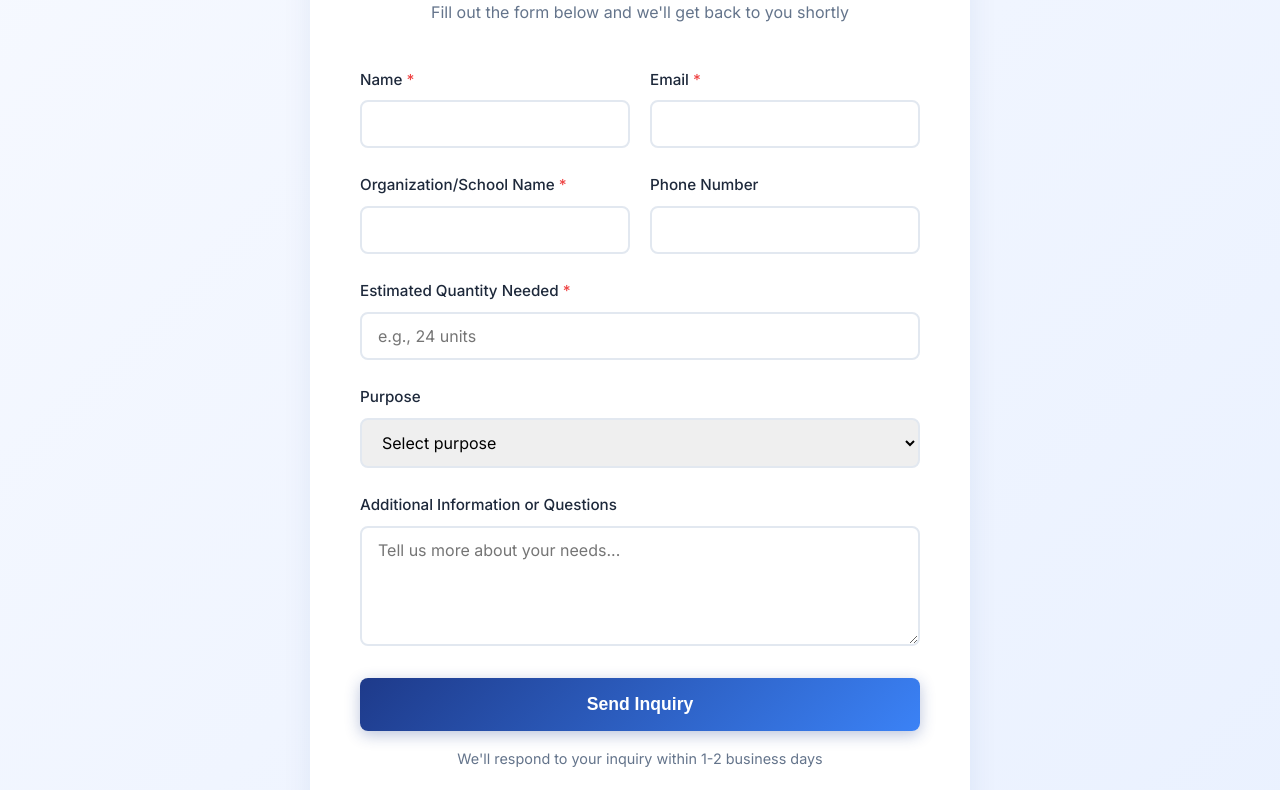
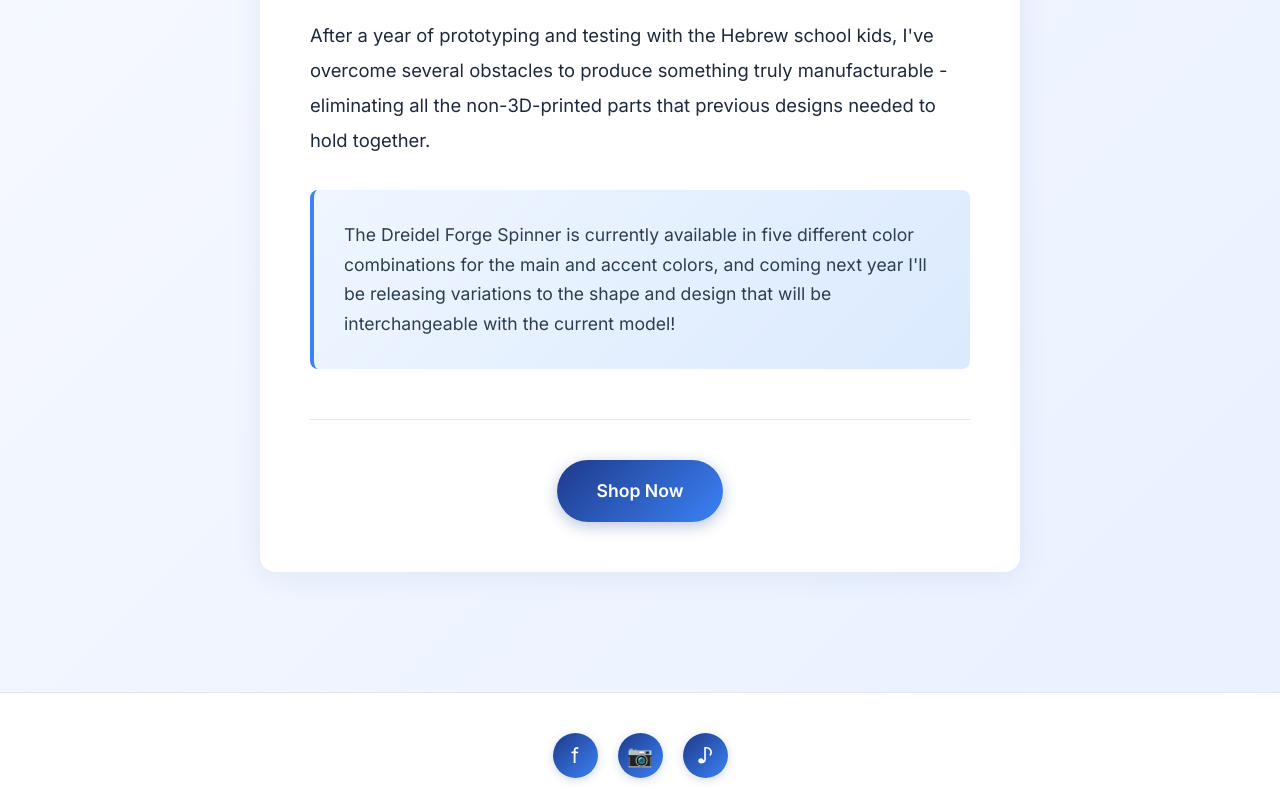
Before and after one commit to tarnis/dreidelforgedocs, a plain HTML site: page story.html in a window 1280 px wide. Shown: the part 480-1270 px from the top of the page. Drawn offline with Linux system fonts and the light colour scheme.

Commit message:
Update story page title and content structure

```diff
--- a/story.html
+++ b/story.html
@@ -3,7 +3,7 @@
 <head>
     <meta charset="UTF-8">
     <meta name="viewport" content="width=device-width, initial-scale=1.0">
-    <title>Wholesale Pricing - Dreidel Forge</title>
+    <title>The Story - Dreidel Forge</title>
     <style>
         @import url('https://fonts.googleapis.com/css2?family=Inter:wght@300;400;500;600;700&display=swap');
 
@@ -119,14 +119,14 @@
         }
 
         .container {
-            max-width: 700px;
+            max-width: 800px;
             margin: 0 auto;
             padding: 120px 20px 60px;
         }
 
         .page-header {
             text-align: center;
-            margin-bottom: 50px;
+            margin-bottom: 60px;
         }
 
         .page-title {
@@ -136,21 +136,25 @@
             -webkit-background-clip: text;
             -webkit-text-fill-color: transparent;
             background-clip: text;
-            margin-bottom: 24px;
+            margin-bottom: 16px;
             letter-spacing: -0.02em;
         }
 
-        .intro-text {
+        .page-subtitle {
+            color: #64748b;
+            font-size: 1.2em;
+            font-weight: 400;
+        }
+
+        .story-content {
             background: white;
-            padding: 40px;
             border-radius: 16px;
+            padding: 50px;
             box-shadow: 0 4px 30px rgba(30, 58, 138, 0.08);
-            margin-bottom: 40px;
-            text-align: center;
             position: relative;
         }
 
-        .intro-text::before {
+        .story-content::before {
             content: '';
             position: absolute;
             top: 0;
@@ -162,109 +166,49 @@
             border-radius: 2px;
         }
 
-        .intro-text p {
+        .story-text {
             font-size: 1.15em;
             color: #1e293b;
-            line-height: 1.8;
-        }
-
-        .intro-text strong {
-            color: #1e3a8a;
-        }
-
-        .form-container {
-            background: white;
-            padding: 50px;
-            border-radius: 16px;
-            box-shadow: 0 4px 30px rgba(30, 58, 138, 0.08);
-        }
-
-        .form-header {
-            text-align: center;
-            margin-bottom: 40px;
-        }
-
-        .form-header h2 {
-            font-size: 1.8em;
-            font-weight: 500;
-            color: #1e3a8a;
-            margin-bottom: 8px;
-        }
-
-        .form-header p {
-            color: #64748b;
-        }
-
-        .form-group {
+            line-height: 1.9;
             margin-bottom: 24px;
         }
 
-        .form-group label {
-            display: block;
-            font-weight: 500;
-            color: #1e293b;
-            margin-bottom: 8px;
-            font-size: 0.95em;
+        .story-text:last-child {
+            margin-bottom: 0;
         }
 
-        .form-group label .required {
-            color: #ef4444;
+        .highlight {
+            background: linear-gradient(135deg, #eff6ff 0%, #dbeafe 100%);
+            padding: 30px;
+            border-left: 4px solid #3b82f6;
+            border-radius: 8px;
+            margin: 32px 0;
+            font-size: 1.1em;
         }
 
-        .form-group input,
-        .form-group textarea,
-        .form-group select {
-            width: 100%;
-            padding: 12px 16px;
-            border: 2px solid #e2e8f0;
-            border-radius: 8px;
-            font-family: 'Inter', sans-serif;
-            font-size: 1em;
-            transition: border-color 0.3s ease;
+        .cta-section {
+            text-align: center;
+            margin-top: 50px;
+            padding-top: 40px;
+            border-top: 1px solid #e2e8f0;
         }
 
-        .form-group input:focus,
-        .form-group textarea:focus,
-        .form-group select:focus {
-            outline: none;
-            border-color: #3b82f6;
-        }
-
-        .form-group textarea {
-            min-height: 120px;
-            resize: vertical;
-        }
-
-        .form-row {
-            display: grid;
-            grid-template-columns: 1fr 1fr;
-            gap: 20px;
-        }
-
-        .submit-button {
-            width: 100%;
-            padding: 16px;
+        .cta-button {
+            display: inline-block;
+            padding: 16px 40px;
             background: linear-gradient(135deg, #1e3a8a, #3b82f6);
             color: white;
-            border: none;
-            border-radius: 8px;
+            text-decoration: none;
             font-weight: 600;
             font-size: 1.1em;
-            cursor: pointer;
+            border-radius: 50px;
             transition: all 0.3s ease;
             box-shadow: 0 4px 15px rgba(30, 58, 138, 0.3);
         }
 
-        .submit-button:hover {
+        .cta-button:hover {
             transform: translateY(-2px);
             box-shadow: 0 6px 20px rgba(30, 58, 138, 0.4);
-        }
-
-        .form-note {
-            text-align: center;
-            color: #64748b;
-            font-size: 0.9em;
-            margin-top: 16px;
         }
 
         /* Footer */
@@ -379,17 +323,17 @@
                 font-size: 2.2em;
             }
 
-            .intro-text {
+            .story-content {
                 padding: 30px 25px;
             }
 
-            .form-container {
-                padding: 30px 25px;
+            .story-text {
+                font-size: 1.05em;
             }
 
-            .form-row {
-                grid-template-columns: 1fr;
-                gap: 24px;
+            .highlight {
+                padding: 20px;
+                font-size: 1.05em;
             }
         }
     </style>
@@ -407,85 +351,35 @@
                 <span></span>
             </div>
             <ul class="nav-menu" id="navMenu">
-                <li><a href="story.html">The Story</a></li>
+                <li><a href="story.html" class="active">The Story</a></li>
                 <li><a href="purchase.html">Purchase</a></li>
-                <li><a href="wholesale.html" class="active">Wholesale Pricing</a></li>
+                <li><a href="wholesale.html">Wholesale Pricing</a></li>
                 <li><a href="build-directions.html">Build Directions</a></li>
             </ul>
         </div>
     </nav>
 
     <div class="container">
-        <div class="intro-text">
-            <p>
-                We offer <strong>special wholesale pricing</strong> for bulk orders of 12 or more dreidels. Perfect for retail stores, synagogues, Hebrew schools, Chanukkah events, and fundraisers. Contact us below to discuss pricing and availability for your specific needs.
+        <div class="story-content">
+            <p class="story-text">
+                During Chanukkah growing up, I always thought it would be cool if dreidels were more substantial than those little plastic ones we got during Hebrew school. Over the years I've seen larger ones, but they were either hollow plastic meant for putting coins in, or decorative wooden ones that never spun well.
             </p>
-        </div>
 
-        <div class="form-container">
-            <div class="form-header">
-                <h2>Request Wholesale Information</h2>
-                <p>Fill out the form below and we'll get back to you shortly</p>
+            <p class="story-text">
+                Volunteering at my son's Hebrew school, I saw nothing had changed in 35 years. So armed with a career in 3D modeling and a new 3D printer, I decided maybe I could do something about this.
+            </p>
+
+            <p class="story-text">
+                After a year of prototyping and testing with the Hebrew school kids, I've overcome several obstacles to produce something truly manufacturable - eliminating all the non-3D-printed parts that previous designs needed to hold together.
+            </p>
+
+            <div class="highlight">
+                The Dreidel Forge Spinner is currently available in five different color combinations for the main and accent colors, and coming next year I'll be releasing variations to the shape and design that will be interchangeable with the current model!
             </div>
 
-            <form action="https://formsubmit.co/matt0821@gmail.com" method="POST">
-                <!-- FormSubmit Configuration -->
-                <input type="hidden" name="_subject" value="New Wholesale Inquiry - Dreidel Forge">
-                <input type="hidden" name="_captcha" value="true">
-                <input type="hidden" name="_template" value="table">
-                <!-- Honeypot spam protection -->
-                <input type="text" name="_honey" style="display:none">
-
-                <div class="form-row">
-                    <div class="form-group">
-                        <label for="name">Name <span class="required">*</span></label>
-                        <input type="text" id="name" name="name" required>
-                    </div>
-
-                    <div class="form-group">
-                        <label for="email">Email <span class="required">*</span></label>
-                        <input type="email" id="email" name="email" required>
-                    </div>
-                </div>
-
-                <div class="form-row">
-                    <div class="form-group">
-                        <label for="organization">Organization/School Name <span class="required">*</span></label>
-                        <input type="text" id="organization" name="organization" required>
-                    </div>
-
-                    <div class="form-group">
-                        <label for="phone">Phone Number</label>
-                        <input type="tel" id="phone" name="phone">
-                    </div>
-                </div>
-
-                <div class="form-group">
-                    <label for="quantity">Estimated Quantity Needed <span class="required">*</span></label>
-                    <input type="text" id="quantity" name="quantity" placeholder="e.g., 24 units" required>
-                </div>
-
-                <div class="form-group">
-                    <label for="purpose">Purpose</label>
-                    <select id="purpose" name="purpose">
-                        <option value="">Select purpose</option>
-                        <option value="resale">Retail/Resale</option>
-                        <option value="religious-school">Religious School</option>
-                        <option value="synagogue">Synagogue/Temple</option>
-                        <option value="event">Event/Fundraiser</option>
-                        <option value="other">Other</option>
-                    </select>
-                </div>
-
-                <div class="form-group">
-                    <label for="message">Additional Information or Questions</label>
-                    <textarea id="message" name="message" placeholder="Tell us more about your needs..."></textarea>
-                </div>
-
-                <button type="submit" class="submit-button">Send Inquiry</button>
-
-                <p class="form-note">We'll respond to your inquiry within 1-2 business days</p>
-            </form>
+            <div class="cta-section">
+                <a href="purchase.html" class="cta-button">Shop Now</a>
+            </div>
         </div>
     </div>
 
```
